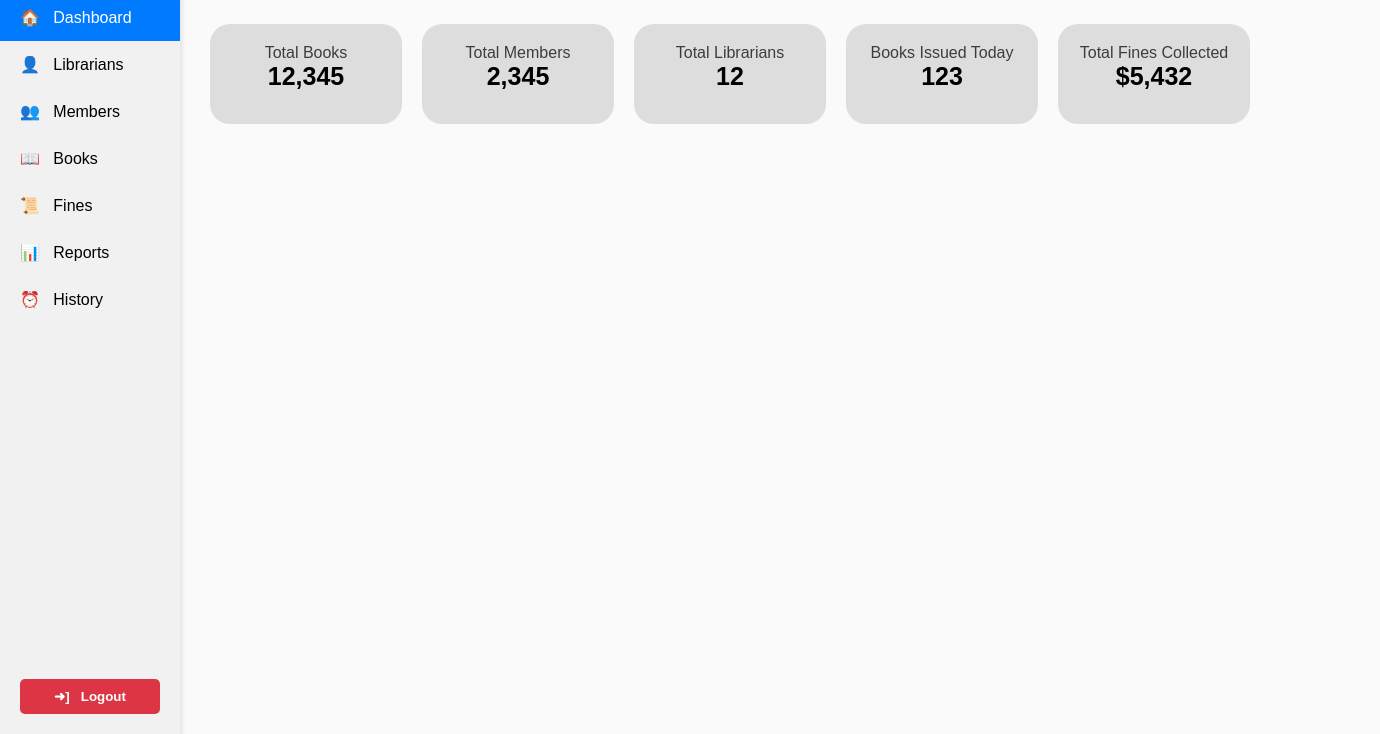
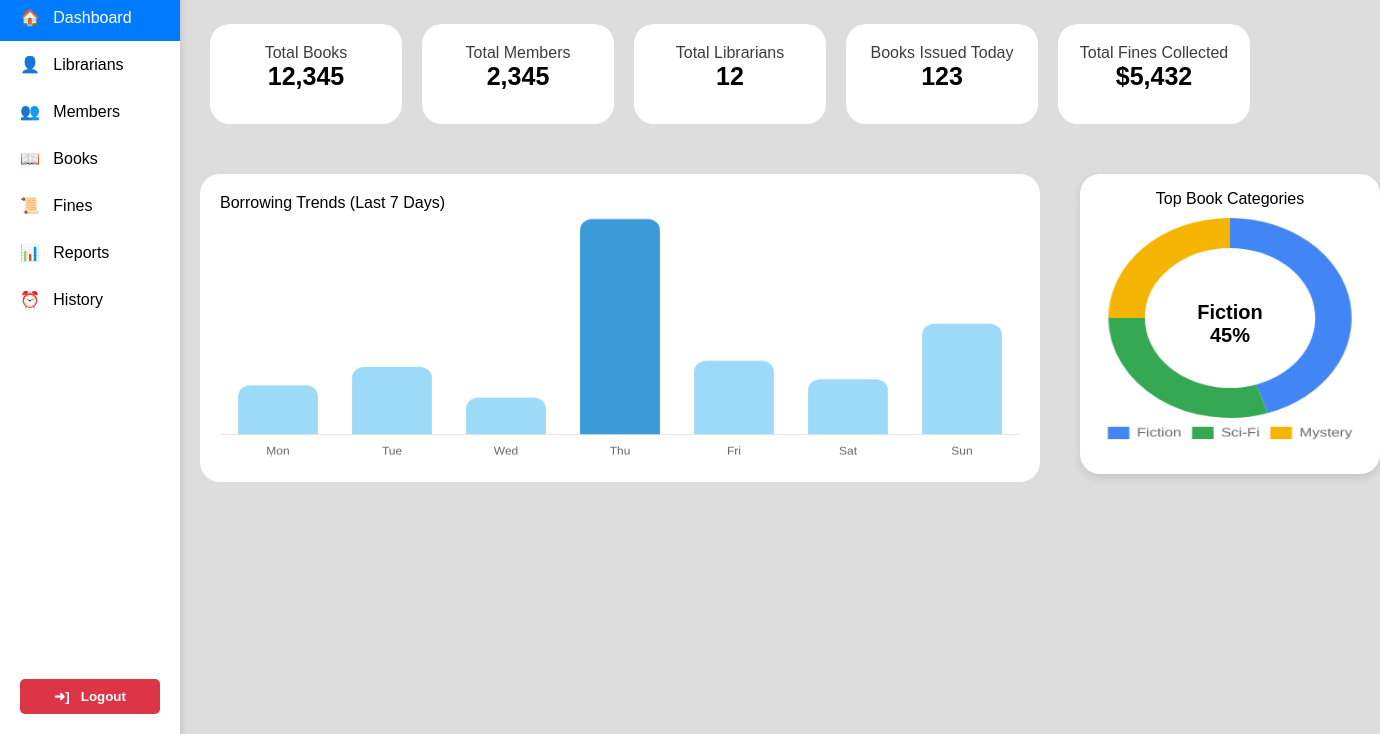
Before and after one commit to Mounish-T/Library-Management-Portal, a plain HTML site: page admin/admin-dashboard.html in a window 1280 px wide. Shown: the part 66-800 px from the top of the page, 1380 px wide, since content can reach past the window. Drawn offline with nearby package versions, Linux system fonts and the light colour scheme.

Commit message:
Charts added in admin dashboard

```diff
--- a/admin/admin-dashboard.html
+++ b/admin/admin-dashboard.html
@@ -16,6 +16,7 @@
     <meta name="viewport" content="width=device-width, initial-scale=1.0">
     <title>Dashboard</title>
     <script src="https://kit.fontawesome.com/aa8d9a6dd9.js" crossorigin="anonymous"></script>
+    <script src="https://cdn.jsdelivr.net/npm/chart.js"></script>
     <link rel="stylesheet" href="css/admin-dashboard.css">
 </head>
 <body>
@@ -36,9 +37,9 @@
     <div class="side-nav">
         <div class="activities">
             <a href="admin-dashboard.html">🏠 &nbsp;&nbsp;Dashboard</a>
-            <a href="">👤 &nbsp;&nbsp;Librarians</a>
-            <a href="">👥 &nbsp;&nbsp;Members</a>
-            <a href="">📖 &nbsp;&nbsp;Books</a>
+            <a href="manage-librarians.html">👤 &nbsp;&nbsp;Librarians</a>
+            <a href="manage-members.html">👥 &nbsp;&nbsp;Members</a>
+            <a href="manage-books.html">📖 &nbsp;&nbsp;Books</a>
             <a href="">📜 &nbsp;&nbsp;Fines</a>
             <a href="">📊 &nbsp;&nbsp;Reports</a>
             <a href="">⏰ &nbsp;&nbsp;History</a>
@@ -80,6 +81,18 @@
                 </div>
             </div>
         </div>
+
+        <div class="charts">
+            <div class="barchart-container">
+                <p>Borrowing Trends (Last 7 Days)</p>
+                <canvas id="barChart"></canvas>
+            </div>
+            <div class="piechart-container">
+                <p>Top Book Categories</p>
+                <canvas id="pieChart"></canvas>
+                <div class="piechart-label" id="pieLabel">Fiction<br>45%</div>
+            </div>
+        </div>
     </div>
 
     <script src="js/admin-dashboard.js"></script>
--- a/admin/css/admin-dashboard.css
+++ b/admin/css/admin-dashboard.css
@@ -7,7 +7,7 @@
 
 body {
   font-family: Arial, Helvetica, sans-serif;
-  background-color: #fafafa;
+  background-color: #ddd;
 }
 
 /* TOP NAVBAR */
@@ -17,7 +17,8 @@ body {
   left: 0;
   width: 100%;
   height: 60px;
-  background-color: rgb(186, 230, 241);
+  /* background-color: rgb(186, 230, 241); */
+  background-color: white;
   display: flex;
   justify-content: space-between;
   align-items: center;
@@ -75,7 +76,8 @@ body {
   left: 0;
   width: 180px;
   height: 100%;
-  background-color: #f1f1f1;
+  /* background-color: #f1f1f1; */
+  background-color: white;
   display: flex;
   flex-direction: column;
   justify-content: space-between;
@@ -132,7 +134,8 @@ body {
 }
 
 .books, .members, .librarians, .books-issued, .fines-collected{
-    background-color: #ddd;
+    /* background-color: #ddd; */
+    background-color: white;
     padding: 20px;
     height: 100px;
     width: 200px;
@@ -153,3 +156,63 @@ body {
     font-weight: bold;
     font-size: 25px;
 }
+
+.charts{
+  display: flex;
+  width: 100%;
+}
+
+.barchart-container{
+  flex: 4;
+}
+
+.piechart-container{
+  flex: 1;
+}
+
+.barchart-container, .piechart-container{
+  background-color: white;
+  margin: 20px;
+  padding: 20px;
+  border-radius: 20px;
+}
+
+canvas{
+  height: 250px !important;
+  justify-self: center;
+}
+
+#barChart{
+  width: 800px !important;
+}
+
+#pieChart{
+  padding: 10px;
+  width: 300px !important;
+}
+
+.charts p{
+  font-weight: 500;
+  justify-self: start !important;
+}
+
+.piechart-label {
+  position: absolute;
+  font-size: 20px;
+  font-weight: 600;
+  text-align: center;
+  pointer-events: none;
+}
+
+.piechart-container {
+  width: 300px;
+  height: 300px;
+  background: white;
+  border-radius: 20px;
+  padding: 20px;
+  box-shadow: 0 4px 10px rgba(0,0,0,0.1);
+  display: flex;
+  flex-direction: column;
+  justify-content: center;
+  align-items: center;
+}
--- a/admin/js/admin-dashboard.js
+++ b/admin/js/admin-dashboard.js
@@ -1,3 +1,4 @@
+// Activate the color in side-nav for current page
 const navLinks = document.querySelectorAll('.side-nav .activities a');
 navLinks[0].classList.add('active');
 
@@ -6,5 +7,125 @@ navLinks.forEach(link => {
         e.preventDefault(); // prevent default navigation for demo
         navLinks.forEach(l => l.classList.remove('active'));
         this.classList.add('active');
+        window.location.href = link.getAttribute('href');
     });
 });
+
+// Generate the charts
+
+// Bar-Chart
+const days = ['Ṃon', 'Tue', 'Wed', 'Thu', 'Fri', 'Sat', 'Sun'];
+const borrowedBooks = [40, 55, 30, 175, 60, 45, 90];
+
+const maxValue = Math.max(...borrowedBooks);
+const maxIndex = borrowedBooks.indexOf(maxValue);
+
+const lightBlue = '#9cdaf7ff';
+const darkBlue = '#3B9BD9';
+const colors = borrowedBooks.map((_, i) => (i === maxIndex ? darkBlue : lightBlue));
+
+const total = borrowedBooks.reduce((a, b) => a + b, 0);
+
+const ctx = document.getElementById('barChart').getContext('2d');
+new Chart(ctx, {
+    type: 'bar',
+    data: {
+        labels: days,
+        datasets: [{
+            data: borrowedBooks,
+            backgroundColor: colors,
+            borderRadius: 12,
+            barPercentage: 1,
+            categoryPercentage: 0.7
+        }]
+    },
+    options: {
+        responsive: true,
+        maintainAspectRatio: false,
+        plugins: {
+            legend: { display: false }, // hide legend
+            title: { display: false },
+            tooltip: {
+                backgroundColor: '#ffffff',
+                titleColor: '#000',
+                bodyColor: '#000',
+                borderColor: '#3B9BD9',
+                borderWidth: 1,
+                callbacks: {
+                    label: function(context) {
+                        const value = context.raw;
+                        const percentage = ((value / total) * 100).toFixed(1);
+                        return ` ${percentage}% (${value} books)`;
+                    },
+                    title: function(context) {
+                        return context[0].label;
+                    }
+                }
+            }
+        },
+        scales: {
+            x: {
+                // display: false,
+                grid: { display: false }
+            },
+            y: {
+                display: false,
+                grid: { display: false },
+                beginAtZero: true
+            }
+        },
+        layout: {
+            padding: 1,
+        },
+        animation: {
+            duration: 1200,
+            easing: 'easeOutBounce'
+        }
+    }
+});
+
+
+// Pie-Chart
+
+const categories = ['Fiction', 'Sci-Fi', 'Mystery'];
+const values = [45, 30, 25]; // Example percentages
+const piecolors = ['#4285F4', '#34A853', '#F4B400']; // Blue, green, yellow
+
+const piectx = document.getElementById('pieChart').getContext('2d');
+
+new Chart(piectx, {
+    type: 'doughnut',
+    data: {
+        labels: categories,
+        datasets: [{
+            data: values,
+            backgroundColor: piecolors,
+            borderWidth: 0
+        }]
+    },
+    options: {
+        responsive: true,
+        cutout: '70%',
+        plugins: {
+            legend: {
+                display: true,
+                position: 'bottom',
+                align: 'center',
+                labels: {
+                    boxWidth: 20,
+                    padding: 10,
+                    font: {
+                        size: 14
+                    }
+                }
+            },
+            tooltip: {
+                callbacks: {
+                    label: function(context) {
+                        return `${context.label}: ${context.raw}%`;
+                    }
+                }
+            }
+        }
+    }
+});
```
Also changed, not shown: admin/manage-books.html (added), admin/manage-librarians.html (added), admin/manage-members.html (added).
